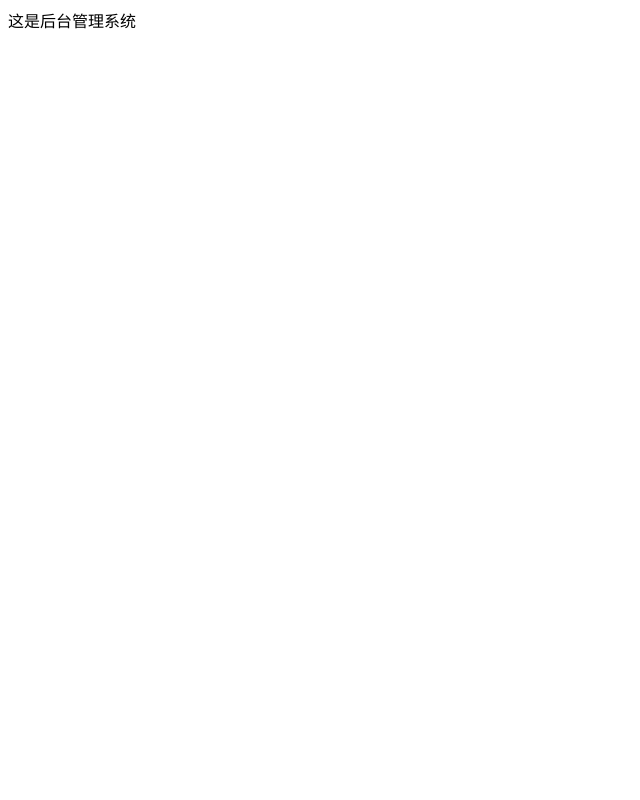
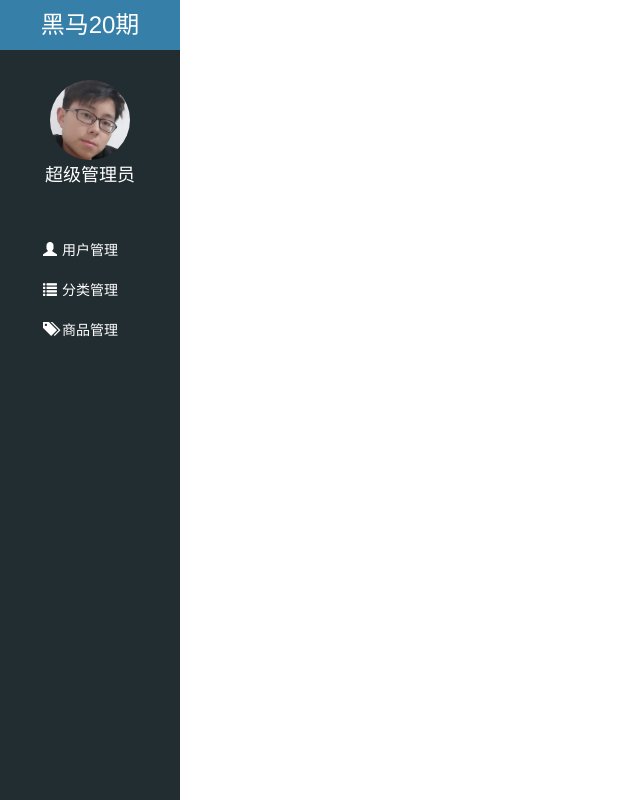
Before and after one commit to JepsonGithub/letao_SH20, a website: page public/back/index.html in a window 1280 px wide. Shown: the whole page, without its empty margins (0-640 px from the left). Drawn offline with Linux system fonts and the light colour scheme.

Commit message:
首页左侧菜单静态页面完成

```diff
--- a/public/back/css/common.css
+++ b/public/back/css/common.css
@@ -6,9 +6,91 @@
   margin-top: 150px;
 }
 
-
 .panel-title {
   height: 40px;
   line-height: 40px;
   font-size: 18px;
 }
+
+html, body {
+  height: 100%;
+  width: 100%;
+}
+/* lvha */
+a:link,
+a:visited,
+a:hover,
+a:active {
+  text-decoration: none;
+}
+
+* {
+  margin: 0;
+  padding: 0;
+}
+ul {
+  list-style: none;
+}
+
+
+
+/* .lt_aside 开始 */
+.lt_aside {
+  width: 180px;
+  height: 100%;
+  background-color: #222D32;
+  position: fixed;
+  left: 0;
+  top: 0;
+}
+.lt_aside .brand {
+  width: 180px;
+  height: 50px;
+  line-height: 50px;
+  text-align: center;
+  font-size: 24px;
+  background-color: #367FA9;
+}
+.lt_aside .brand a {
+  color: #fff;
+}
+
+.lt_aside .user {
+  height: 180px;
+  padding-top: 30px;
+}
+.lt_aside .user img {
+  width: 80px;
+  height: 80px;
+  display: block;
+  margin: 0 auto;
+  border-radius: 50%;
+}
+.lt_aside .user p {
+  text-align: center;
+  color: #fff;
+  font-size: 18px;
+  height: 30px;
+  line-height: 30px;
+}
+
+.lt_aside .nav li a {
+  display: block;
+  height: 40px;
+  line-height: 40px;
+  padding-left: 40px;
+  color: #fff;
+  border-left: 3px solid transparent;
+}
+.lt_aside .nav li a.current {
+  background-color: #1D1F21;
+  border-left: 3px solid #006699;
+}
+
+.lt_aside .nav li i {
+  margin-right: 5px;
+}
+.lt_aside .nav .child a {
+  padding-left: 60px;
+}
+/* .lt_aside 结束 */
--- a/public/back/index.html
+++ b/public/back/index.html
@@ -2,11 +2,53 @@
 <html lang="zh-CN">
 <head>
   <meta charset="UTF-8">
-  <title>Title</title>
+  <title>乐淘商城</title>
+  <link rel="stylesheet" href="./lib/bootstrap/css/bootstrap.css">
+  <link rel="stylesheet" href="./lib/bootstrap-validator/css/bootstrapValidator.min.css">
+  <link rel="stylesheet" href="./lib/nprogress/nprogress.css">
+  <link rel="stylesheet" href="./css/common.css">
 </head>
 <body>
 
-<div>这是后台管理系统</div>
+
+<!-- 乐淘侧边栏 -->
+<div class="lt_aside">
+  <!-- 大标题 -->
+  <div class="brand">
+    <a href="#">黑马20期</a>
+  </div>
+
+  <!-- 头像 -->
+  <div class="user">
+    <img src="./images/default.jpg" alt="">
+    <p>超级管理员</p>
+  </div>
+
+  <!-- 导航 -->
+  <div class="nav">
+    <ul>
+      <li><a href="user.html"><i class="glyphicon glyphicon-user"></i><span>用户管理</span></a></li>
+      <li>
+        <a href="javascript:;"><i class="glyphicon glyphicon-list"></i><span>分类管理</span></a>
+        <div class="child" style="display: none;">
+          <a href="first.html">一级分类</a>
+          <a href="second.html">二级分类</a>
+        </div>
+      </li>
+      <li><a href="product.html"><i class="glyphicon glyphicon-tags"></i><span>商品管理</span></a></li>
+    </ul>
+  </div>
+</div>
+
+
+
+
+
+<script src="./lib/jquery/jquery.min.js"></script>
+<script src="./lib/bootstrap/js/bootstrap.min.js"></script>
+<script src="./lib/bootstrap-validator/js/bootstrapValidator.min.js"></script>
+<script src="./lib/nprogress/nprogress.js"></script>
+<script src="js/common.js"></script>
 
 </body>
 </html>
--- a/public/back/js/login.js
+++ b/public/back/js/login.js
@@ -91,7 +91,7 @@ $(function() {
         // 根据响应回来的数据, 进行判断
         console.log( info );
         if ( info.success ) {
-          alert("登录成功")
+          //alert("登录成功")
           location.href = "index.html";
         }
 
```
Also changed, not shown: public/back/images/default.jpg (added), public/back/images/default.png (added), public/back/images/none.png (added).
